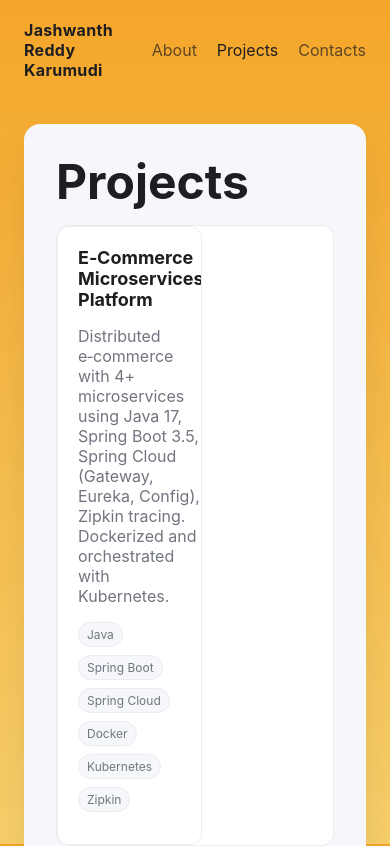
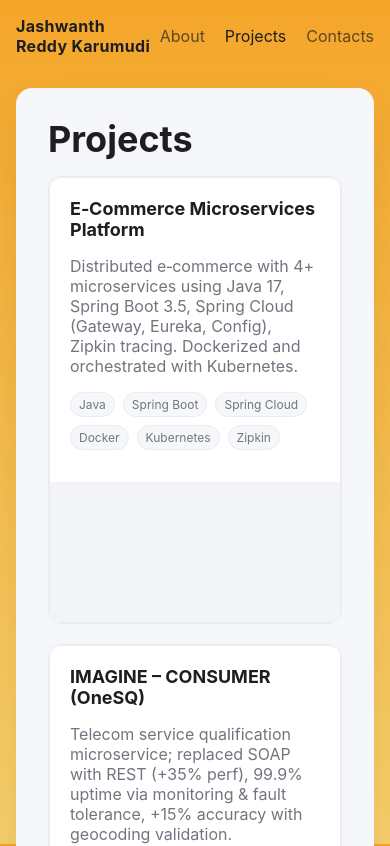
Before and after one commit to mrjashwanthreddy/portfolio, a React (Vite) app: page /projects in a window 390 px wide. Shown: the top 846 px of the page. Built offline with nearby package versions, Linux system fonts and the light colour scheme.

Commit message:
feat(responsive+a11y): add breakpoints, focus-visible, reduced motion

```diff
--- a/src/style.css
+++ b/src/style.css
@@ -63,6 +63,7 @@ p { color: var(--muted); }
 .btn { display: inline-flex; align-items: center; justify-content: center; height: 36px; padding: 0 14px; border-radius: 8px; border: 1px solid transparent; font-weight: 600; cursor: pointer; }
 .btn-primary { background: var(--brand); color: #1a1400; border-color: var(--brand-strong); }
 .btn-outline { background: transparent; color: var(--text); border-color: var(--border); }
+.btn:focus-visible { outline: 3px solid var(--brand-strong); outline-offset: 2px; }
 
 .hero-visual { position: relative; min-height: 320px; }
 .hero-blob {
@@ -106,3 +107,25 @@ p { color: var(--muted); }
 .input, .textarea { width: 100%; border: 1px solid var(--border); border-radius: 8px; background: #fff; color: var(--text); padding: 10px 12px; font-family: var(--font-sans); }
 .textarea { min-height: 120px; resize: vertical; }
 .send-row { margin-top: 6px; }
+
+/* accessibility */
+:focus-visible { outline: 3px solid var(--brand-strong); outline-offset: 2px; }
+
+@media (prefers-reduced-motion: reduce) {
+  * { animation-duration: 0.01ms !important; animation-iteration-count: 1 !important; transition-duration: 0.01ms !important; scroll-behavior: auto !important; }
+}
+
+/* responsive */
+@media (max-width: 900px) {
+  .hero { grid-template-columns: 1fr; padding-top: 32px; }
+  .hero-visual { min-height: 220px; order: -1; }
+  .hero-photo { width: 220px; height: 220px; left: 50%; transform: translateX(-20%); }
+}
+
+@media (max-width: 700px) {
+  h1 { font-size: 36px; }
+  .main-content { padding: 16px; }
+  .nav-wrap { padding: 16px; }
+  .project-card, .project-card.reverse { grid-template-columns: 1fr; }
+  .project-media { min-height: 140px; }
+}
```
